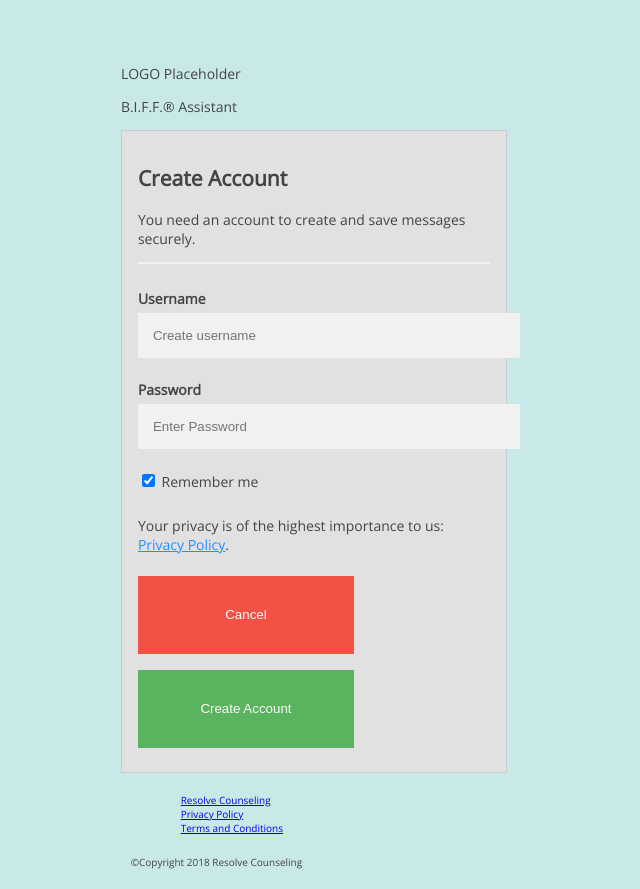
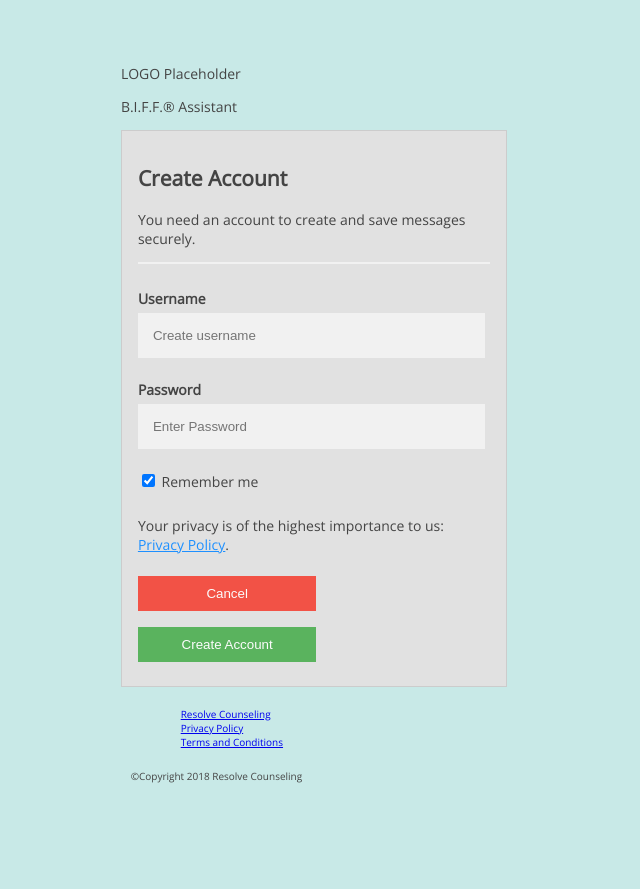
Before and after one commit to bryanspearman/SERF-Board, a website: page public/login.html in a window 1280 px wide. Shown: the whole page, without its empty margins (330-970 px from the left). After the commit the page ends 803 px from the top, so only its background shows below. Drawn offline with nearby package versions, Linux system fonts and the light colour scheme.

Commit message:
css html updates

```diff
--- a/public/main.css
+++ b/public/main.css
@@ -11,7 +11,7 @@
   margin: 0 auto;
 }
 
-/* Clearfix */
+/* Row Clearfix */
 .row::before,
 .row::after {
   display: table;
@@ -25,7 +25,6 @@
 .col-3,
 .col-4,
 .col-6,
-.col-9,
 .col-12 {
   float: left;
   padding-left: 1.04166666%;
@@ -49,21 +48,12 @@ body {
 .col-3,
 .col-4,
 .col-6,
-.col-9,
 .col-12 {
   width: 100%;
 }
 
 main {
   font-size: 14px;
-}
-
-button {
-  width: 100%;
-  height: 50px;
-  border: none;
-  padding: 10px;
-  margin: 0 auto;
 }
 
 .static {
@@ -89,9 +79,6 @@ button {
   .col-6 {
     width: 50%;
   }
-  .col-9 {
-    widows: 75%;
-  }
   .col-12 {
     width: 100%;
   }
@@ -107,7 +94,7 @@ button {
   }
   input[type="text"],
   input[type="password"] {
-    width: 100%;
+    width: 90%;
     padding: 15px;
     margin: 5px 0 22px 0;
     display: inline-block;
@@ -129,11 +116,11 @@ button {
   button {
     background-color: #4caf50;
     color: white;
-    padding: 14px 20px;
+    padding: 10px;
     margin: 8px 0;
     border: none;
     cursor: pointer;
-    width: 100%;
+    width: 90%;
     opacity: 0.9;
   }
 
@@ -142,14 +129,14 @@ button {
   }
 
   .cancelbtn {
-    padding: 14px 20px;
+    padding: 10px;
     background-color: #f44336;
   }
 
   .cancelbtn,
   .signupbtn {
     float: left;
-    width: 50%;
+    width: 45%;
   }
 
   .clearfix::after {
```
